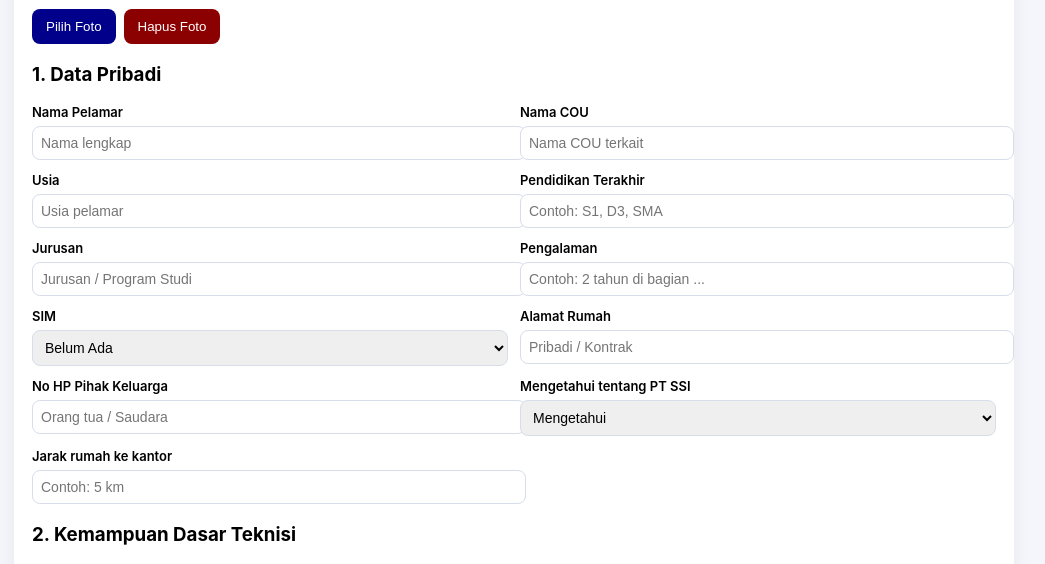
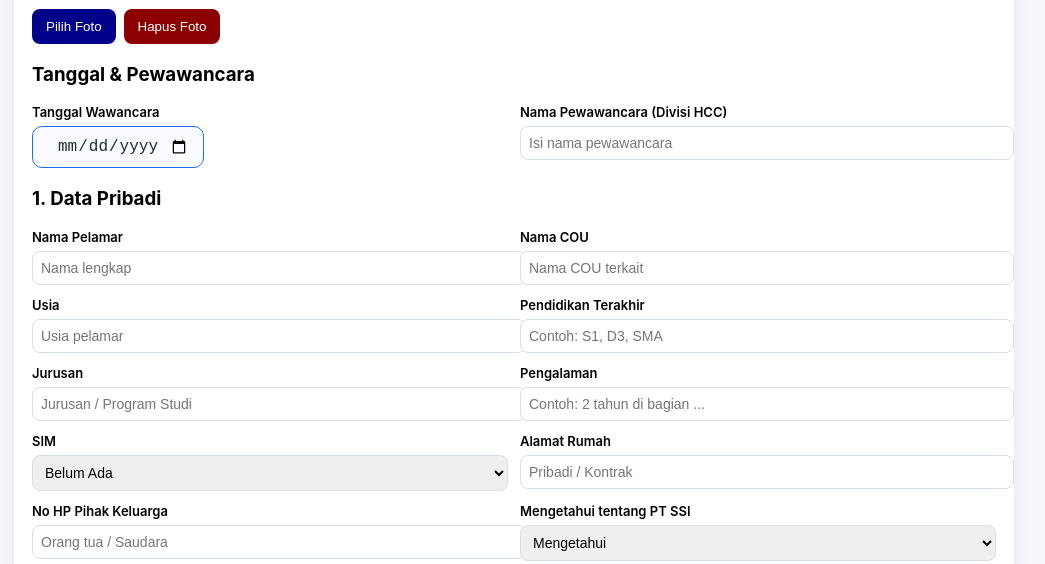
Before and after one commit to joko140576/from-wawancaraSSI, a plain HTML site: page index.html in a window 1280 px wide. Shown: the part 195-759 px from the top of the page, without its empty margins (126-1171 px from the left). Drawn offline with Linux system fonts and the light colour scheme.

Commit message:
Update index.html

```diff
--- a/index.html
+++ b/index.html
@@ -29,6 +29,17 @@
     .btn.secondary{background:#6b7280}
     .btn.danger {background: darkred;}
     .btn.primary {background: darkblue;}
+    .tanggal-besar {
+          font-size: 16px;
+          font-weight: 400;
+          padding: 10px 14px;
+          border-radius: 10px;
+          border: 1px solid var(--accent);
+          background: #f9fbff;
+          color: #1f2937;
+          text-align: center;
+        }
+
     @media print{
       body{background:white;margin:0}
       .no-print{display:none}
@@ -59,6 +70,20 @@
           <input type="file" id="photoInput" accept="image/*" style="display:none" />
           <button type="button" class="btn primary" onclick="document.getElementById('photoInput').click()">Pilih Foto</button>
           <button type="button" class="btn danger" onclick="clearPhoto()">Hapus Foto</button>
+        </div>
+
+       <div class="section">
+          <h3>Tanggal & Pewawancara</h3>
+          <div class="grid">
+            <div>
+              <label>Tanggal Wawancara</label>
+              <input type="date" id="tanggal_wawancara" class="tanggal-besar" required />
+            </div>
+            <div>
+              <label>Nama Pewawancara (Divisi HCC)</label>
+              <input type="text" id="nama_pewawancara" placeholder="Isi nama pewawancara" required />
+            </div>
+          </div>
         </div>
 
         <!-- Data pribadi -->
```
